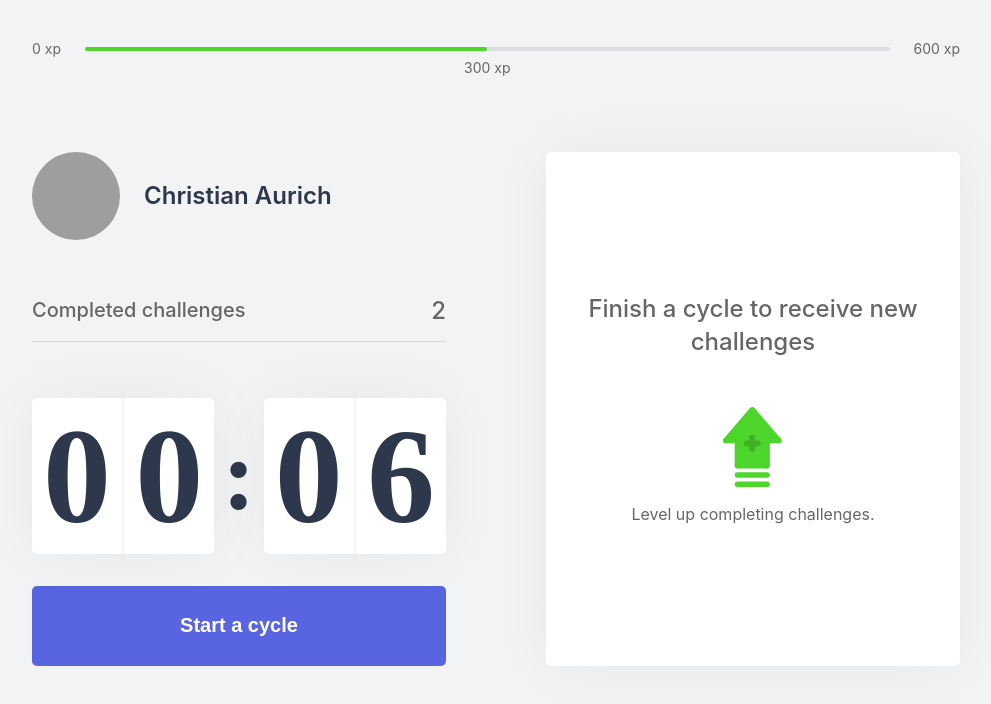
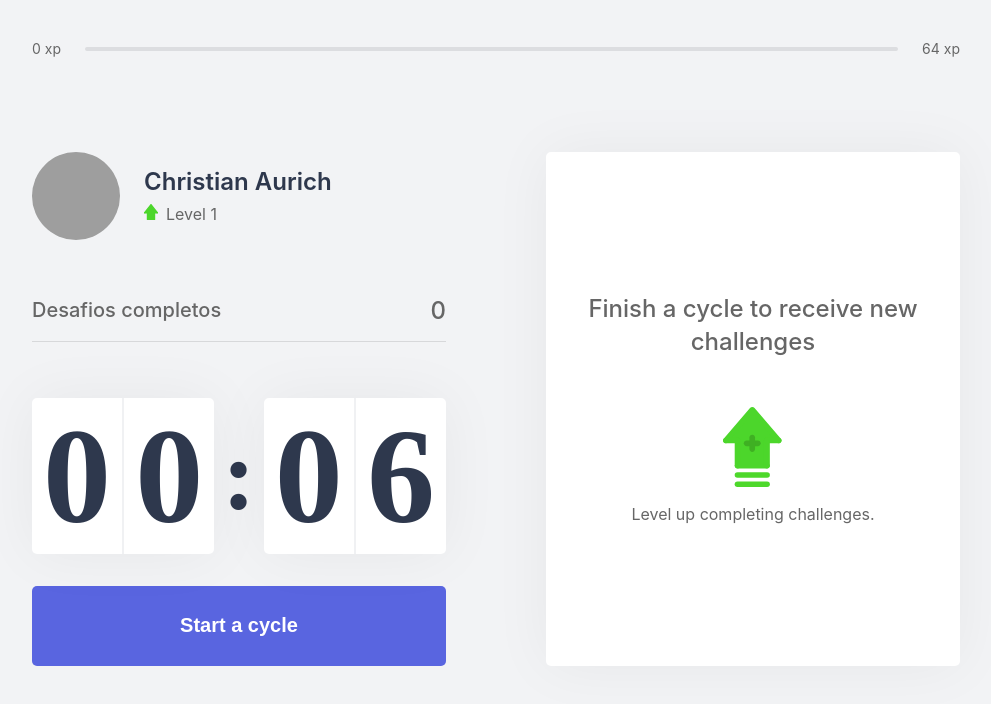
Before and after one commit to christianaurichzm/be-healthy, a Next.js app: page / in a window 1280 px wide. Shown: the top 704 px of the page, without its empty margins (144-1135 px from the left). Built offline with nearby package versions, Linux system fonts and the light colour scheme; grey boxes are pictures that could not be loaded.

Commit message:
Remove components mock data

```diff
--- a/src/components/CompletedChallenges.tsx
+++ b/src/components/CompletedChallenges.tsx
@@ -1,10 +1,14 @@
+import { useChallenges } from "../hooks/useChallenges";
+
 import styles from "../styles/components/CompletedChallenges.module.scss";
 
 export function CompletedChallenges() {
+  const { challengesCompleted } = useChallenges();
+
   return (
     <div className={styles.completedChallenges}>
-      <span>Completed challenges</span>
-      <span>2</span>
+      <span>Desafios completos</span>
+      <span>{challengesCompleted}</span>
     </div>
   );
 }
--- a/src/components/ExperienceBar.tsx
+++ b/src/components/ExperienceBar.tsx
@@ -1,16 +1,28 @@
+import { useChallenges } from "../hooks/useChallenges";
 import styles from "../styles/components/ExperienceBar.module.scss";
 
 export function ExperienceBar() {
+  const { currentExperience, experienceToNextLevel } = useChallenges();
+
+  const percentToNextLevel =
+    Math.round(currentExperience * 100) / experienceToNextLevel;
+
   return (
     <header className={styles.experienceBar}>
       <span>0 xp</span>
       <div>
-        <div style={{ width: "50%" }} />
-        <span className={styles.currentExperience} style={{ left: "50%" }}>
-          300 xp
-        </span>
+        <div style={{ width: `${percentToNextLevel}%` }} />
+
+        {currentExperience > 0 && (
+          <span
+            className={styles.currentExperience}
+            style={{ left: `${percentToNextLevel}%` }}
+          >
+            {currentExperience} xp
+          </span>
+        )}
       </div>
-      <span>600 xp</span>
+      <span>{experienceToNextLevel} xp</span>
     </header>
   );
 }
--- a/src/components/Profile.tsx
+++ b/src/components/Profile.tsx
@@ -1,12 +1,22 @@
-import styles from '../styles/components/Profile.module.scss';
+import { useChallenges } from "../hooks/useChallenges";
+
+import styles from "../styles/components/Profile.module.scss";
 
 export function Profile() {
+  const { level } = useChallenges();
 
   return (
     <div className={styles.profileContainer}>
-      <img src="https://github.com/christianaurichzm.png" alt="Christian Aurich"/>
+      <img
+        src="https://github.com/christianaurichzm.png"
+        alt="Christian Aurich"
+      />
       <div>
         <strong>Christian Aurich</strong>
+        <p>
+          <img src="icons/level.svg" alt="Level" />
+          Level {level}
+        </p>
       </div>
     </div>
   );
--- a/src/contexts/CountdownContext.tsx
+++ b/src/contexts/CountdownContext.tsx
@@ -44,7 +44,7 @@ export function CountdownProvider({ children }: CountdownProviderProps) {
   function resetCountdown() {
     clearTimeout(countdownTimeout);
     setIsActive(false);
-    setTime(0.1 * 10);
+    setTime(0.6 * 10);
     setHasFinished(false);
   }
 
--- a/src/styles/components/LevelUpModal.module.scss
+++ b/src/styles/components/LevelUpModal.module.scss
@@ -24,7 +24,7 @@
       font-size: 8.75rem;
       font-weight: 600;
       color: var(--blue);
-      background: url('/icons/levelup.svg') no-repeat center;
+      background: url('/icons/laurels.svg') no-repeat center;
       background-size: contain;
     }
 
--- a/src/styles/components/Profile.module.scss
+++ b/src/styles/components/Profile.module.scss
@@ -2,7 +2,7 @@
     display: flex;
     align-items: center;
 
-    img {
+    > img {
       width: 5.5rem;
       height: 5.5rem;
       border-radius: 50%;
@@ -16,5 +16,14 @@
         font-weight: 600;
         color: var(--title);
       }
+
+      p {
+        font-size: 1rem;
+        margin-top: 0.5rem;
+
+        img {
+          margin-right: 0.5rem;
         }
       }
+    }
+  }
```
Also changed, not shown: public/icons/laurels.svg (added), public/icons/level.svg (added). Lines whose indentation alone changed are shown as unchanged.
